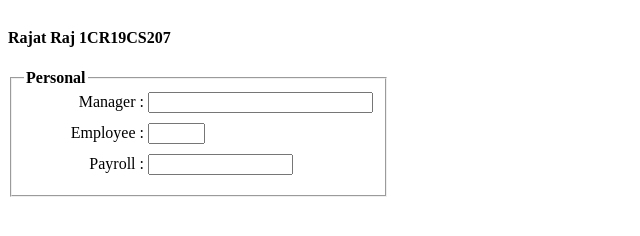
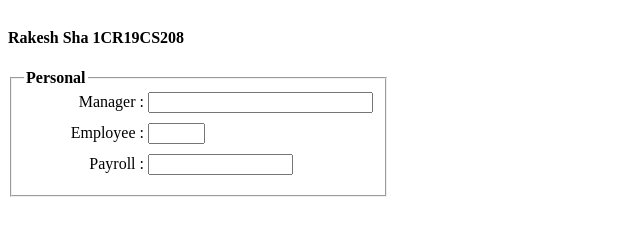
Before and after one commit to Rakeshsha1/Assignment, a plain HTML site: page index.html in a window 1280 px wide. Shown: the full height of the page, 0-640 px from the left. Drawn offline with Linux system fonts and the light colour scheme.

Commit message:
Update index.html

```diff
--- a/index.html
+++ b/index.html
@@ -8,7 +8,7 @@
     <title>Document</title>
   </head>
   <body>
-    <h4 class="name">Rajat Raj 1CR19CS207</h4>
+    <h4 class="name">Rakesh Sha 1CR19CS208</h4>
     <br />
     <div>
       <form>
```
